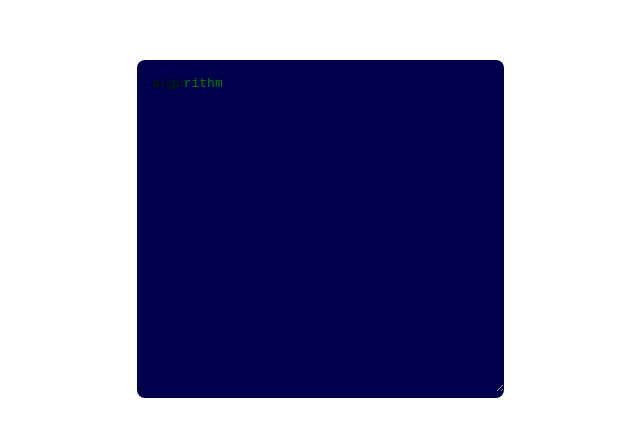
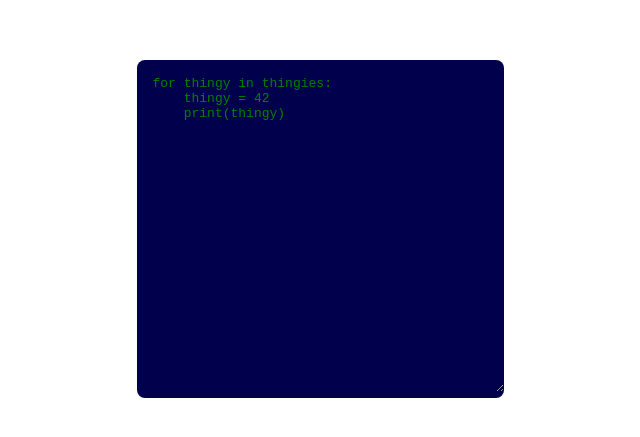
Before and after one commit to its-all-waves/algo-drill, a React (Vite) app in the folder frontend/: page / in a window 1280 px wide. Shown: the part 171-608 px from the top of the page, without its empty margins (320-960 px from the left). Built offline with nearby package versions, Linux system fonts and the light colour scheme.

Commit message:
move state to wrapper component; fix: multiline strings now render properly in text area background box

```diff
--- a/frontend/src/App.css
+++ b/frontend/src/App.css
@@ -10,7 +10,7 @@
 }
 
 /* copy textarea styles */
-#typing-input, #text-box-background {
+#typing-input, #typing-input-background pre {
 	font-style: ;
 	font-variant-ligatures: ;
 	font-variant-caps: ;
@@ -50,17 +50,9 @@
 	/* border-color: light-dark(rgb(118, 118, 118), rgb(133, 133, 133)); */
 	/* border-image: initial; */
 	/* padding: 2px; */
-	white-space: pre-wrap;
+	/* white-space: pre-wrap; */
 }
 
-#text-box-background pre {
-    display: block;
-    font-family: monospace;
-    unicode-bidi: isolate;
-    white-space: pre;
-    margin: 0;
-    padding: 0;
-}
 
 #wrapper {
     position: relative;
@@ -71,7 +63,7 @@
     background: transparent;
 }
 
-#text-box-background {
+#typing-input-background {
     z-index: -1;
     position: absolute;
     inset: 0;
@@ -79,7 +71,7 @@
     color: green;
 }
 
-#typing-input, #text-box-background {
+#typing-input, #typing-input-background {
     font-size: inherit;
     padding: 1rem;
     margin: 1rem;
--- a/frontend/src/App.jsx
+++ b/frontend/src/App.jsx
@@ -4,32 +4,44 @@ import './App.css'
 const BACKEND = 'http://localhost:8000'
 
 export default function App() {
+    const [algoText, setAlgoText] = useState(
+`for thingy in thingies:
+    thingy = 42
+    print(thingy)`
+    )
+
+    const [typedText, setTypedText] = useState('')
+
     return (
         <>
             <div id="wrapper">
-                <TextBoxBackground />
-                <TextBox />
+                <TypingInputBackground
+                    content={algoText}
+                    setContent={setAlgoText}/>
+                <TypingInput
+                    value={typedText}
+                    setValue={setTypedText}/>
             </div>
         </>
     )
 }
 
-function TextBox() {
-    const [typedText, setTypedText] = useState('algo')
 
+
+function TypingInput({ value, setValue }) {
     return <textarea
+        id="typing-input"
         name="typing-input"
-        id="typing-input"
         cols="40"
         rows="20"
-        value={typedText}
-        onChange={(e) => setTypedText(e.target.value)}/>
+        value={value}
+        onChange={(e) => setValue(e.target.value)} />
 }
 
-function TextBoxBackground() {
-    return <div id="text-box-background">
+function TypingInputBackground({ content, setContent }) {
+    return <div id="typing-input-background">
         <pre>
-            algorithm
+            {content}
         </pre>
     </div>
 }
```
